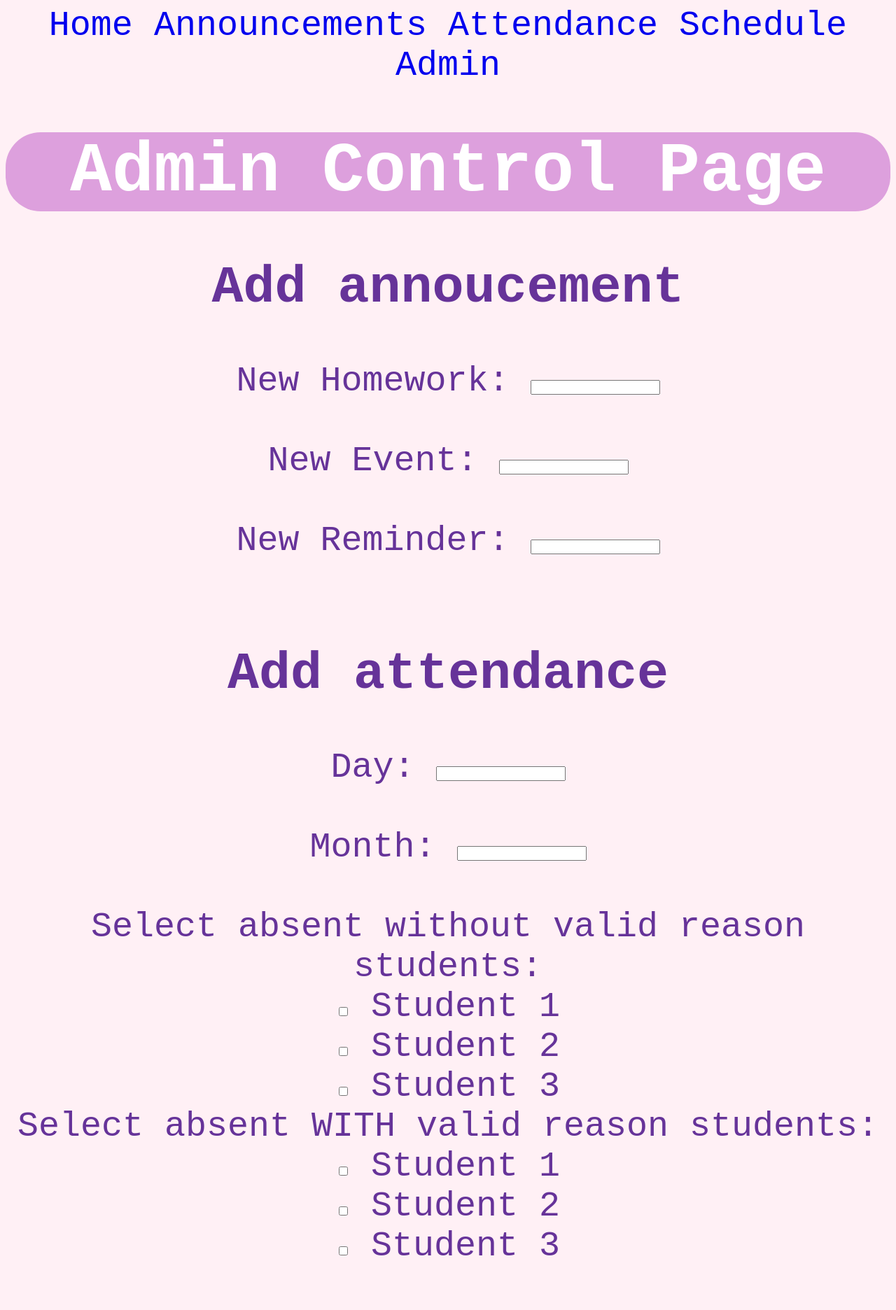
After one commit to Draxxx-xoxo/Computing-wa2-1, a Flask app: template templates/control.html in a window 1280 px wide. The commit adds this page. Shown: the top 1872 px of the page at 70% size. Run offline with Flask 3, Linux system fonts and the light colour scheme; the template is opened without the code that fills it, so the values that code supplies are empty.

Commit message:
new form editing

```diff
--- a/main.py
+++ b/main.py
@@ -28,7 +28,7 @@ def admin():
         if password == "Admin12345":
             token = str(uuid.uuid4())
             tokens[token] = True
-            return redirect(f'/admin?token={token}')
+            return redirect(f'/admin/control?token={token}')
         else:
             return redirect('/admin?error=True')
 
@@ -46,5 +46,29 @@ def admin():
 def logout():
     return redirect('/admin?logout=true')
 
+@app.route("/admin/control", methods=["GET", "POST"])
+def admin_dashboard():
+    token = request.args.get('token')
+    if token not in tokens:
+        return redirect('/admin?error=True')
+
+    if request.method == "POST":
+        if 'form1' in request.form:
+            # Handle form1 submission
+            form1_data = request.form
+            print("Form 1 data received:", form1_data)
+            # Process form1_data as needed
+            return redirect('/admin/control?token=' + token)
+
+        elif 'form2' in request.form:
+            # Handle form2 submission
+            form2_data = request.form
+            print("Form 2 data received:", form2_data)
+            # Process form2_data as needed
+            return redirect('/admin/control?token=' + token)
+
+
+    return render_template("control.html")
+
 if __name__ == '__main__':
   app.run(host='0.0.0.0', port=5000)
--- a/static/style.css
+++ b/static/style.css
@@ -1,15 +1,16 @@
 body{
 	font-family: Courier New;
 	background-color: lavenderblush;
-	color: white;
 	text-align: center;
 	font-size: 50px;
+	color: rebeccapurple;
 }
 
 h1{
 	border: none;
 	border-radius: 50px;
 	background-color: plum;
+	color: white;
 }
 
 .announce{
@@ -19,13 +20,6 @@ h1{
 
 }
 
-.sche_updates {
-	border: none;
-	border-radius: 50px;
-	background-color: thistle;
-	margin: 0 80px;
-
-}
 
 .imp_remind{
 	border: none;
@@ -78,7 +72,7 @@ th, td {
 	width: 70%;
 	padding: 30px;
 	margin-bottom: 15px;
-	border: 2px solid plum;
+	border: 2px solid thistle;
 	border-radius: 75px;
 	font-size: 40px;
 	text-align: center;
--- a/templates/admin.html
+++ b/templates/admin.html
@@ -22,9 +22,6 @@
       <p style="color: red;">Incorrect password. Please try again.</p>
     {% endif %}
   </form>
-  {% else %}
-  <h2>You have access!</h2>
-  <a href="{{ url_for('logout') }}">Log out</a>
   {% endif %}
 </body>
 </html>
--- /dev/null
+++ b/templates/control.html
@@ -0,0 +1,74 @@
+<!DOCTYPE HTML>
+<html>
+<head>
+  <meta charset="utf-8">
+  <title>Activity Hub</title>
+  <link rel="stylesheet" href="{{ url_for('static', filename='style.css') }}">
+</head>
+<body>
+  <a href="{{ url_for('home') }}" style="text-decoration: none;">Home</a>
+  <a href="{{ url_for('announce') }}" style="text-decoration: none;">Announcements</a>
+  <a href="{{ url_for('attendance') }}" style="text-decoration: none;">Attendance</a>
+  <a href="{{ url_for('schedule') }}" style="text-decoration: none;">Schedule</a>
+  <a href="{{ url_for('admin') }}" style="text-decoration: none;">Admin</a>
+
+  <h1>Admin Control Page</h1>
+  <h2>Add annoucement</h2>
+  <form method="POST">
+    <input type="hidden" name="announcement" value="announcement">
+    <label for="homework">New Homework:</label>
+    <input type="text" name="homework" id="homework"><br><br>
+    <label for="event">New Event:</label>
+    <input type="text" name="event" id="event"><br><br>
+    <label for="reminder">New Reminder:</label>
+    <input type="text" name="reminder" id="reminder"><br><br>
+  </form>
+  <h2>Add attendance</h2>
+  <form method="POST">
+    <input type="hidden" name="attendance" value="attendance">
+    <label for="ab_day">Day:</label>
+    <input type="text" name="ab_day" id="ab_day"><br><br>
+    <label for="month">Month:</label>
+    <input type="text" name="month" id="month"><br><br>
+
+    <label>Select absent without valid reason students:</label><br>
+    <input type="checkbox" id="stu1" name="absent_student" value="stu1">
+    <label for="stu1">Student 1</label><br>
+    <input type="checkbox" id="stu2" name="absent_student" value="stu2">
+    <label for="stu2">Student 2</label><br>
+    <input type="checkbox" id="stu3" name="absent_student" value="stu3">
+    <label for="stu3">Student 3</label><br>
+
+    <label>Select absent WITH valid reason students:</label><br>
+    <input type="checkbox" id="stu1" name="vr_student" value="stu1">
+    <label for="stu1">Student 1</label><br>
+    <input type="checkbox" id="stu2" name="vr_student" value="stu2">
+    <label for="stu2">Student 2</label><br>
+    <input type="checkbox" id="stu3" name="vr_student" value="stu3">
+    <label for="stu3">Student 3</label><br>
+  </form>
+  <h2>Add Schedule</h2>
+  <form method="POST">
+    <input type="hidden" name="schedule" value="schedule">
+    <label for="term">Term:</label>
+    <input type="text" name="term" id="term"><br><br>
+    <label for="week">Week:</label>
+    <input type="text" name="week" id="week"><br><br>
+    <label for="date">Date:</label>
+    <input type="text" name="date" id="date"><br><br>
+    <label for="day">Day:</label>
+    <input type="text" name="day" id="day"><br><br>
+    <label for="session">Session:</label>
+    <input type="text" name="session" id="session"><br><br>
+    <label for="start">Start:</label>
+    <input type="text" name="start" id="start"><br><br>
+    <label for="end">End:</label>
+    <input type="text" name="end" id="end"><br><br>
+    <label for="remark">Remark:</label>
+    <input type="text" name="remark" id="remark"><br><br>
+
+  </form>
+
+  <a href="{{ url_for('logout') }}">Log out</a>
+</body>
+</html>
```
Also changed, not shown: templates/announce.html (+0 -8 lines).
